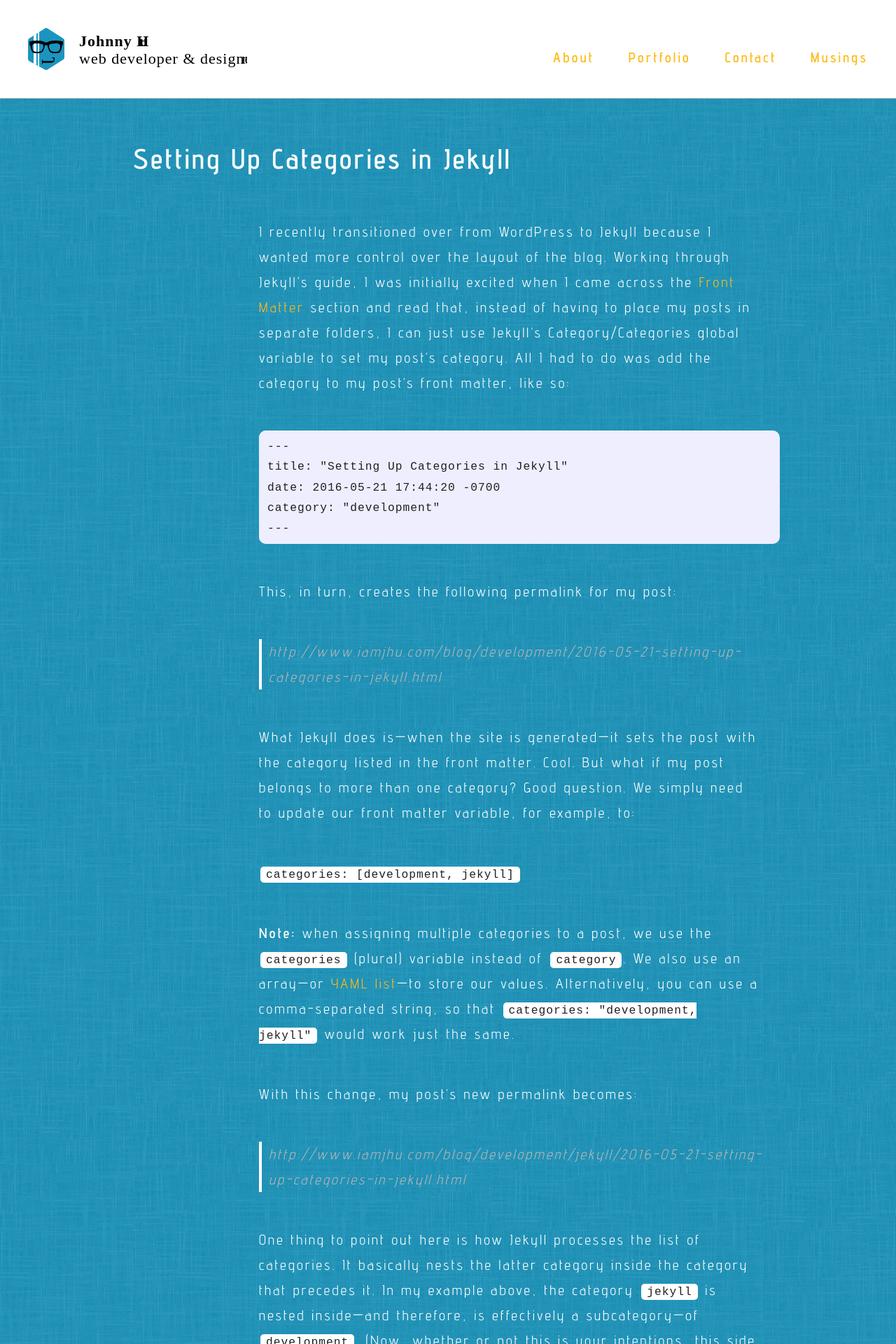
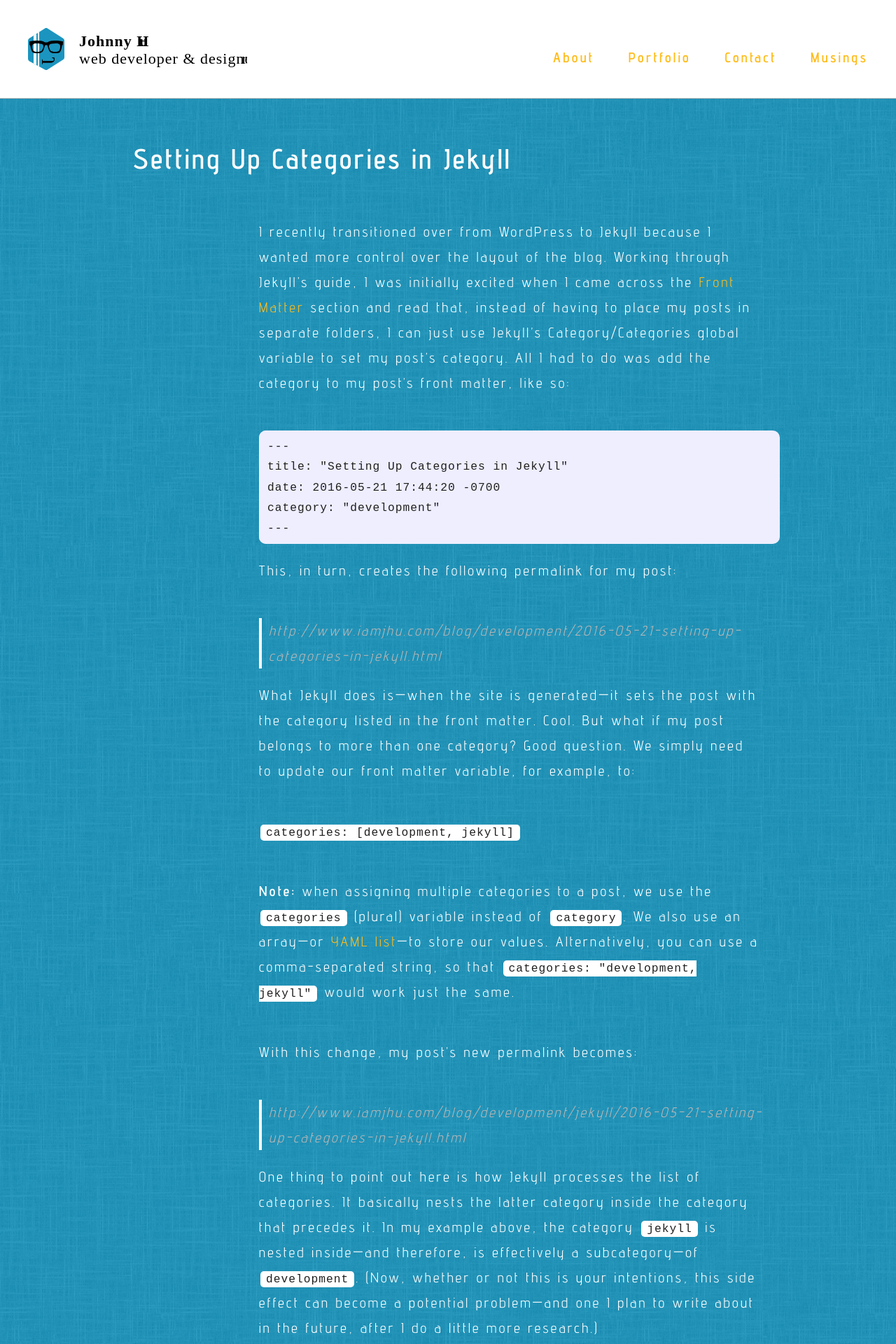
Before and after one commit to heyitsjhu/iamjhu.github.io, a Jekyll site: the page built from musings/development/_posts/2016-05-21-setting-up-categories-in-jekyll.markdown, in a window 1280 px wide. Shown: the top 1920 px of the page at 70% size. Built offline with Jekyll 4.4.1, drawn with Linux system fonts in a browser that asks for light colours; comment, search, counter and statistics services are not loaded.

Commit message:
Update margin spacing for nested lists

```diff
--- a/_sass/_base.scss
+++ b/_sass/_base.scss
@@ -7,6 +7,8 @@
   margin: 0;
   padding: 0;
 }
+
+
 
 
 /**
@@ -26,6 +28,8 @@
 }
 
 
+
+
 /**
  * Set `margin-bottom` to maintain vertical rhythm
  */
@@ -36,6 +40,9 @@
   margin-bottom: $spacing-unit;
 }
 
+
+
+
 /**
  * Images
  */
@@ -43,6 +50,8 @@
   max-width: 100%;
   vertical-align: middle;
 }
+
+
 
 
 /**
@@ -60,13 +69,21 @@ figcaption {
 }
 
 
+
+
 /**
  * Lists
  */
 ul, ol {
   margin-left: $spacing-unit;
-  list-style-type: disc;
 }
+
+li > ul {
+  margin-bottom: $spacing-unit;
+}
+
+
+
 
 /**
  * Headings
@@ -95,6 +112,8 @@ h6 {
 }
 
 
+
+
 /**
  * Links
  */
@@ -106,6 +125,8 @@ h6 {
     color: $secondary-color-dark;
   };
 }
+
+
 
 
 /**
@@ -121,6 +142,8 @@ h6 {
     margin-bottom: 0;
   }
 }
+
+
 
 
 /**
@@ -150,6 +173,8 @@ pre {
     background-color: transparent;
   }
 }
+
+
 
 
 /*************************************/
@@ -204,6 +229,9 @@ pre {
   };
 }
 
+
+
+
 /**
  * Clearfix
  */
@@ -216,19 +244,19 @@ pre {
   }
 }
 
-/*************************************/
-/*** *** *** MEDIA QUERIES *** *** ***/
-/*************************************/
+
+
+
+/**
+ * MEDIA QUERIES
+ */
 @include media-query($on-tablet) {
   body {
     font-size: $base-font-size * 1.125;
     letter-spacing: $tablet-letter-spacing;
   }
 
-  h1, h2, h3, h4, h5, h6,
-  p, blockquote, pre,
-  ul, ol, dl, figure,
-  %vertical-rhythm {
+  h1, p, ul, ol {
     margin-bottom: $spacing-unit * 2;
   }
 
@@ -252,19 +280,22 @@ pre {
   }
 }
 
+
+
+
 @include media-query($on-desktop) {
   body {
     font-size: $base-font-size * 1.25;
     letter-spacing: $desktop-letter-spacing;
   }
 
-  h1, h2, h3, h4, h5, h6,
-  p, blockquote, pre,
-  ul, ol, dl, figure,
-  %vertical-rhythm {
+  h1, p, ul, ol {
     margin-bottom: $spacing-unit * 2.5;
   }
 }
+
+
+
 
 @include media-query($on-hd-screen) {
   body {
```
Lines whose indentation alone changed are shown as unchanged.
